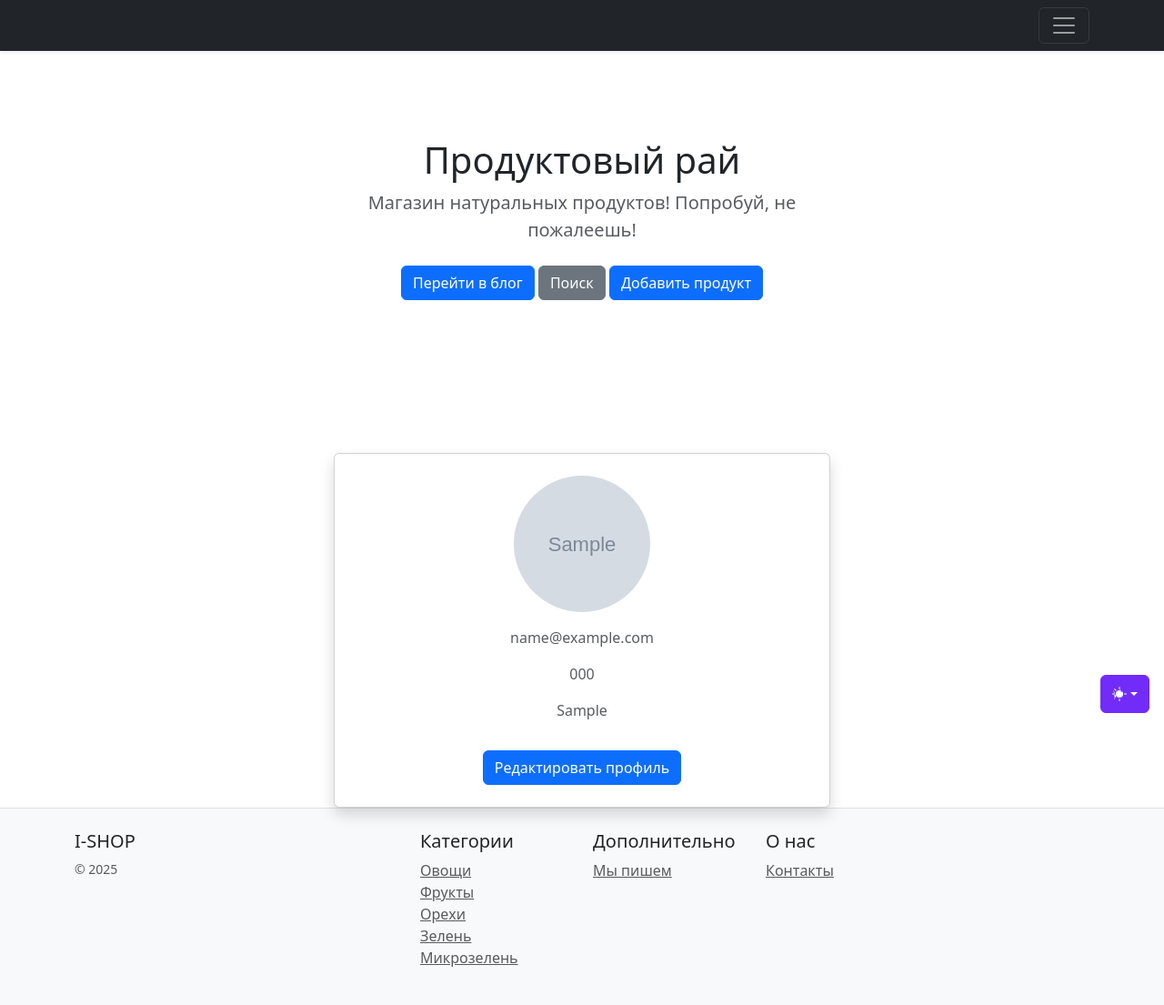
After one commit to Rapunzel-Chan/i-shop, a Django app: page /users/profile/ in a window 1280 px wide. The commit adds this page. Shown: the whole page at 91% size. Run offline with Django 5.2, Linux system fonts and the light colour scheme; a user stored in the database is signed in; tables that the repository leaves empty hold one stand-in row (values such as "Sample post"); grey boxes marked "Sample" are stand-in pictures; some libraries are stand-ins or nearby versions.

Commit message:
add user profile.html

```diff
--- a/catalog/templates/catalog/includes/inc_menu.html
+++ b/catalog/templates/catalog/includes/inc_menu.html
@@ -11,7 +11,7 @@
                     <li><a href="{% url 'catalog:products_list' %}" class="text-white">Главная</a></li>
                     {% if user.is_authenticated %}
                     <li>
-                        <a href="{% url 'users:profile_edit' %}" class="text-white">Профиль</a></li>
+                        <a href="{% url 'users:profile' %}" class="text-white">Профиль</a></li>
                         <form method="post" action="{% url 'users:logout' %}">
                             {% csrf_token %}
                             <button type="submit" class="btn btn-link text-white p-0">
--- /dev/null
+++ b/users/templates/users/profile.html
@@ -0,0 +1,26 @@
+{% extends "catalog/base.html" %}
+{% load static %}
+{% block content %}
+<div class="container mt-5">
+    <div class="row justify-content-center">
+        <div class="col-md-6">
+            <div class="card shadow p-4">
+                <div class="text-center">
+                    {% if user.avatar %}
+                    <img src="{{ user.avatar.url }}" class="rounded-circle mb-3" width="150" height="150" alt="Аватар">
+                    {% else %}
+                    <img src="{% static 'img/default-avatar.png' %}" class="rounded-circle mb-3" width="150"
+                         height="150" alt="Аватар">
+                    {% endif %}
+                    <p class="text-muted">{{ user.email }}</p>
+                    <p class="text-muted">{{ user.phone }}</p>
+                    <p class="text-muted">{{ user.country }}</p>
+                </div>
+                <div class="text-center mt-3">
+                    <a href="{% url 'users:profile_edit' %}" class="btn btn-primary">Редактировать профиль</a>
+                </div>
+            </div>
+        </div>
+    </div>
+</div>
+{% endblock %}
--- a/users/urls.py
+++ b/users/urls.py
@@ -4,7 +4,7 @@
 from django.contrib.auth.views import LoginView
 from django.views.generic import TemplateView
 
-from users.views import logout_view, UserCreateView, email_verification, UserProfileUpdateView
+from users.views import logout_view, UserCreateView, email_verification, UserProfileUpdateView, UserProfileView
 
 app_name = UsersConfig.name
 
@@ -14,5 +14,6 @@
     path('logout/done/', TemplateView.as_view(template_name='users/logout.html'), name='logout_done'),
     path('register/', UserCreateView.as_view(), name='register'),
     path('email-confirm/<str:token>/', email_verification, name='email-confirm'),
+    path('profile/', UserProfileView.as_view(), name='profile'),
     path('profile/edit/', UserProfileUpdateView.as_view(), name='profile_edit'),
 ]
--- a/users/views.py
+++ b/users/views.py
@@ -9,7 +9,7 @@
 from django.shortcuts import redirect
 from django.urls import reverse_lazy, reverse
 from django.views.decorators.csrf import csrf_protect
-from django.views.generic import CreateView, UpdateView
+from django.views.generic import CreateView, UpdateView, DetailView
 
 from config.settings import EMAIL_HOST_USER
 from users.forms import UserRegisterForm, UserProfileForm
@@ -55,6 +55,14 @@
     return redirect(reverse('users:login'))
 
 
+class UserProfileView(LoginRequiredMixin, DetailView):
+    model = User
+    template_name = 'users/profile.html'
+
+    def get_object(self):
+        return self.request.user
+
+
 class UserProfileUpdateView(LoginRequiredMixin, UpdateView):
     model = User
     form_class = UserProfileForm
```
